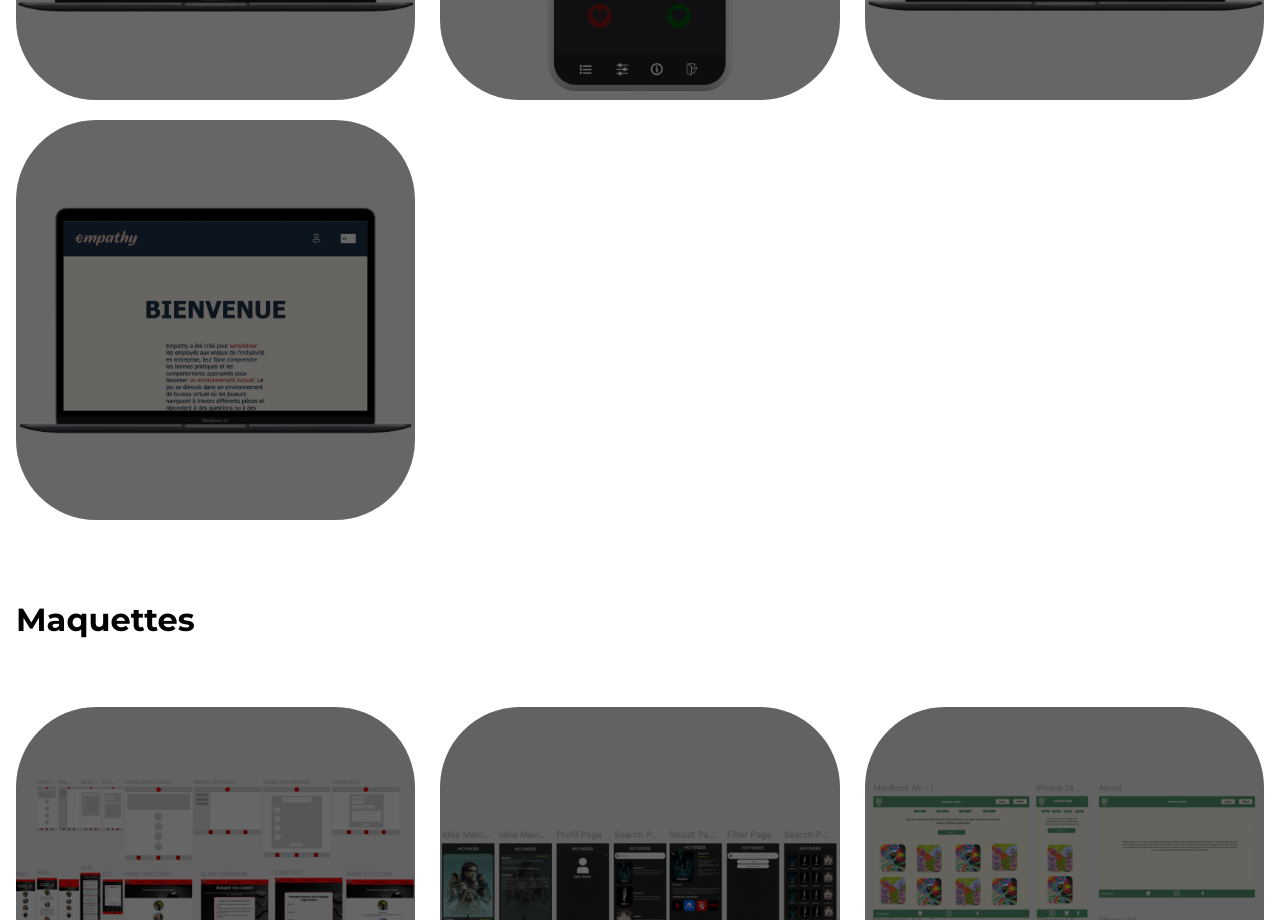
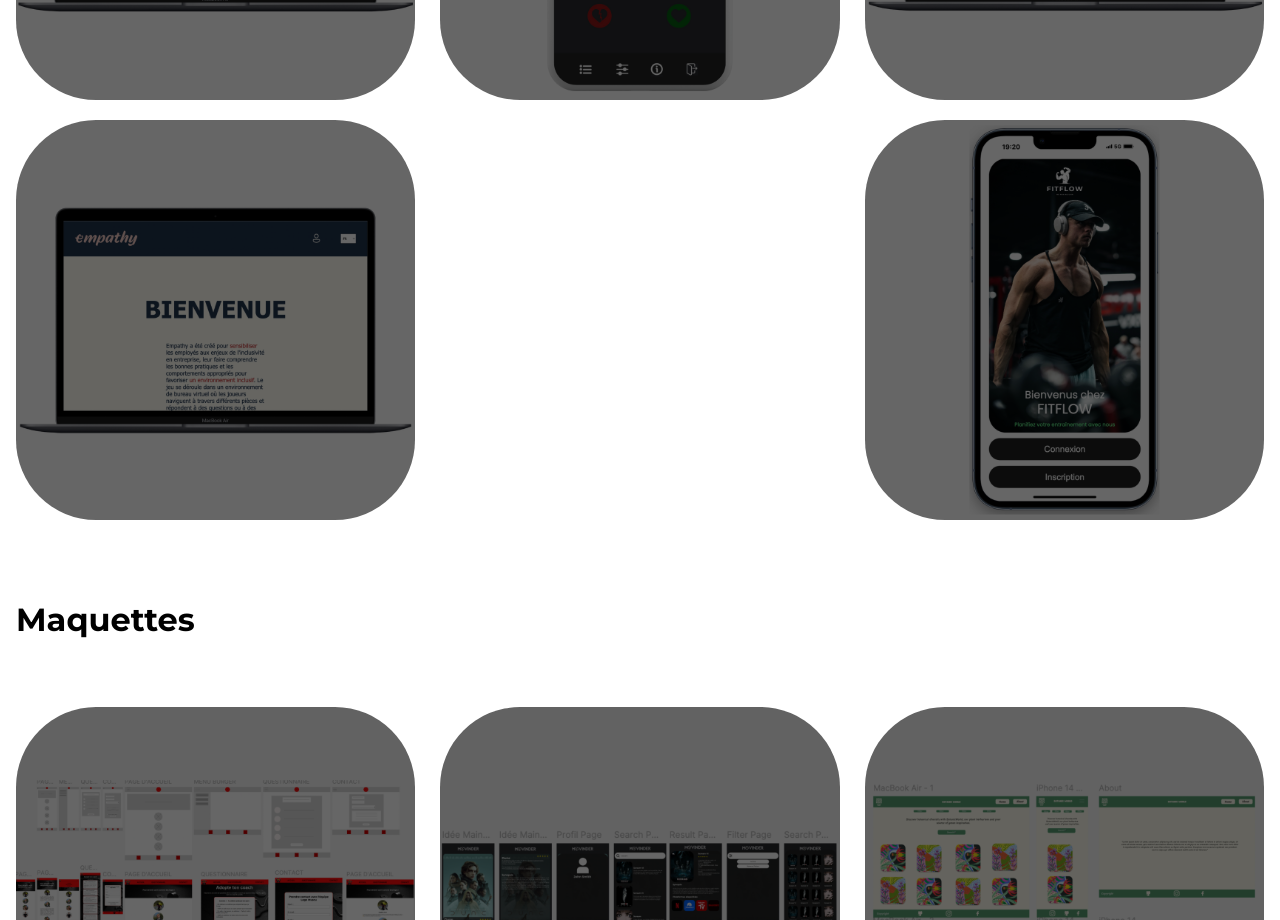
Before and after one commit to NicolasLma/myPorfolio, a plain HTML site: page index.html in a window 1280 px wide. Shown: the part 4400-5320 px from the top of the page. Drawn offline with nearby package versions, Linux system fonts and the light colour scheme.

Commit message:
add Fitflow

```diff
--- a/index.html
+++ b/index.html
@@ -268,6 +268,13 @@
               </a>
             </div>
 
+            <div class="w32 wm48 realisation">
+              <a target="_blank" href="https://nicolaslma.github.io/Fitflow_checkpoint4/">
+                <img src="./images/fitfloww.png" alt="Site Fitflow" />
+                <h3>Fitflow</h3>
+              </a>
+            </div>
+
           </div>
 
           <h3 class="m-b3 m-t5">Maquettes</h3>
```
Also changed, not shown: images/fitfloww.png (added).
